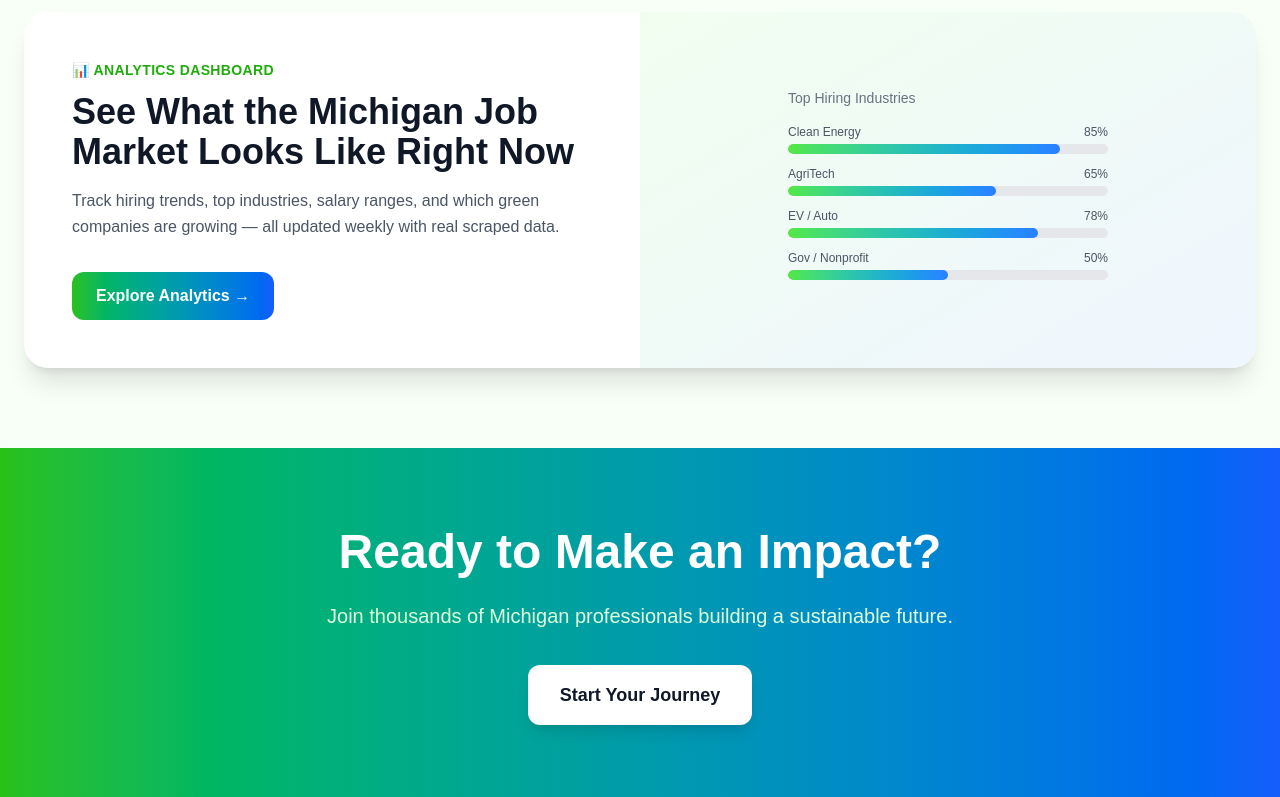
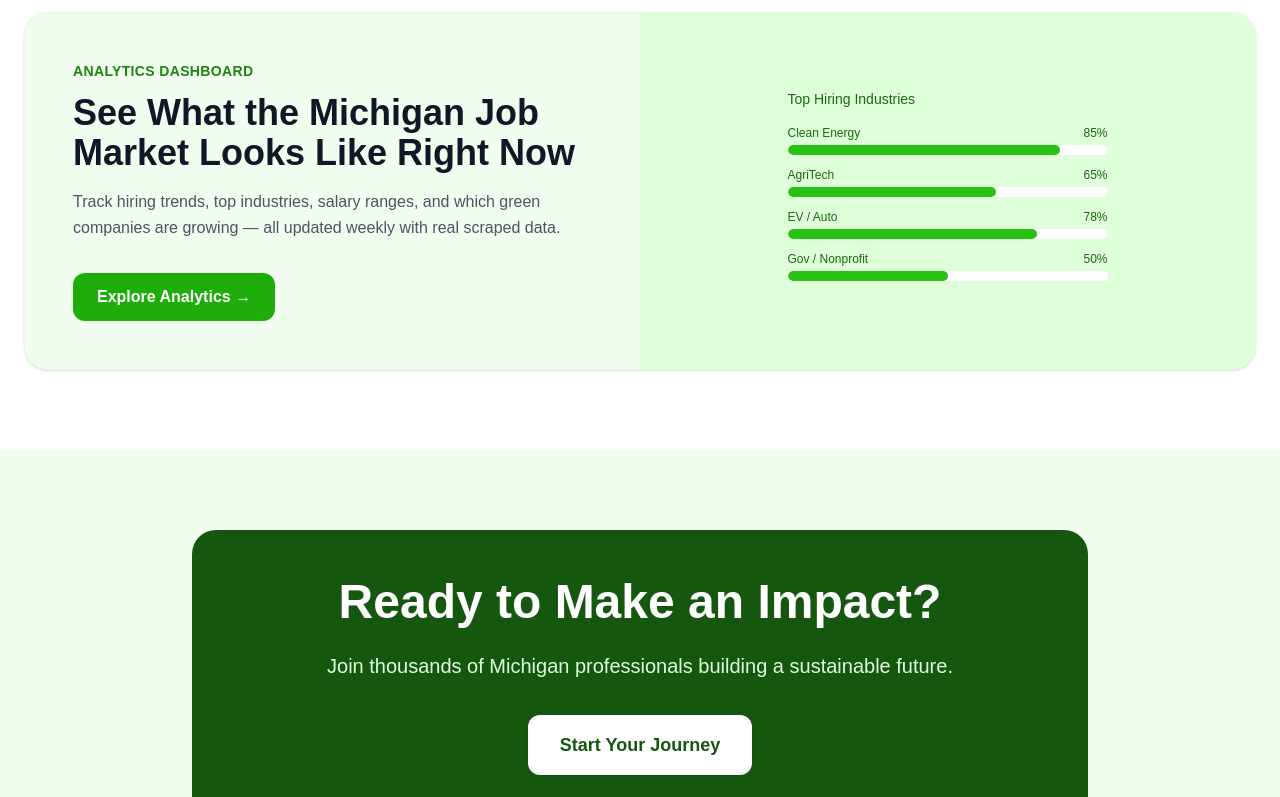
Before and after one commit to Evanwood5/greenwebsite, a Next.js app in the folder greensite/: page / in a window 1280 px wide. Shown: the part 2220-3017 px from the top of the page. Built offline with nearby package versions, Linux system fonts and the light colour scheme; no server answers.

Commit message:
remove gradients and emojis from cta section

```diff
--- a/greensite/components/home/CTASection.tsx
+++ b/greensite/components/home/CTASection.tsx
@@ -10,14 +10,14 @@ export default function CTASection({ user }: CTASectionProps) {
   return (
     <>
       {/* Analytics Preview CTA */}
-      <section className="px-6 py-20 bg-white/50 backdrop-blur-sm">
+      <section className="px-6 py-20 bg-white">
         <div className="max-w-7xl mx-auto">
-          <div className="rounded-3xl bg-white shadow-xl overflow-hidden">
+          <div className="rounded-3xl bg-green-50 border border-green-100 shadow-sm overflow-hidden">
             <div className="grid md:grid-cols-2 gap-0">
               {/* Left: text */}
               <div className="p-12 flex flex-col justify-center">
-                <span className="text-sm font-semibold text-green-600 uppercase tracking-wide mb-3">
-                  📊 Analytics Dashboard
+                <span className="text-sm font-semibold text-green-700 uppercase tracking-wide mb-3">
+                  Analytics Dashboard
                 </span>
                 <h2 className="text-3xl md:text-4xl font-bold text-gray-900 mb-4">
                   See What the Michigan Job Market Looks Like Right Now
@@ -27,17 +27,17 @@ export default function CTASection({ user }: CTASectionProps) {
                 </p>
                 <Link
                   href="/analytics"
-                  className="self-start px-6 py-3 bg-gradient-to-r from-green-500 to-blue-600 text-white rounded-xl font-semibold hover:shadow-lg hover:-translate-y-0.5 transition-all duration-200"
+                  className="self-start px-6 py-3 bg-green-600 text-white rounded-xl font-semibold hover:bg-green-700 hover:-translate-y-0.5 transition-all duration-200"
                 >
                   Explore Analytics →
                 </Link>
               </div>
 
               {/* Right: dummy chart placeholder */}
-              <div className="bg-gradient-to-br from-green-50 to-blue-50 p-12 flex items-center justify-center">
+              <div className="bg-green-100 p-12 flex items-center justify-center">
                 <div className="w-full max-w-xs">
                   {/* Fake bar chart */}
-                  <div className="text-sm text-gray-500 mb-4 font-medium">Top Hiring Industries</div>
+                  <div className="text-sm text-green-800 mb-4 font-medium">Top Hiring Industries</div>
                   {[
                     { label: "Clean Energy", pct: 85 },
                     { label: "AgriTech", pct: 65 },
@@ -45,13 +45,13 @@ export default function CTASection({ user }: CTASectionProps) {
                     { label: "Gov / Nonprofit", pct: 50 },
                   ].map((bar) => (
                     <div key={bar.label} className="mb-3">
-                      <div className="flex justify-between text-xs text-gray-600 mb-1">
+                      <div className="flex justify-between text-xs text-green-800 mb-1">
                         <span>{bar.label}</span>
                         <span>{bar.pct}%</span>
                       </div>
-                      <div className="h-2.5 bg-gray-200 rounded-full overflow-hidden">
+                      <div className="h-2.5 bg-white rounded-full overflow-hidden">
                         <div
-                          className="h-full bg-gradient-to-r from-green-400 to-blue-500 rounded-full"
+                          className="h-full bg-green-500 rounded-full"
                           style={{ width: `${bar.pct}%` }}
                         />
                       </div>
@@ -65,8 +65,8 @@ export default function CTASection({ user }: CTASectionProps) {
       </section>
 
       {/* Final CTA Banner */}
-      <section className="px-6 py-20 bg-gradient-to-r from-green-500 to-blue-600">
-        <div className="max-w-4xl mx-auto text-center">
+      <section className="px-6 py-20">
+        <div className="max-w-4xl mx-auto text-center p-12 bg-green-900 rounded-3xl">
           <h2 className="text-4xl md:text-5xl font-bold text-white mb-6">
             Ready to Make an Impact?
           </h2>
@@ -78,7 +78,7 @@ export default function CTASection({ user }: CTASectionProps) {
           {!user && (
             <Link
               href="/auth"
-              className="inline-block px-8 py-4 bg-white text-gray-900 rounded-xl hover:bg-gray-100 transition-all duration-200 shadow-lg hover:shadow-xl hover:-translate-y-1 font-semibold text-lg"
+              className="inline-block px-8 py-4 bg-white text-green-900 rounded-xl hover:bg-green-50 transition-all duration-200 shadow-sm hover:-translate-y-0.5 font-bold text-lg"
             >
               Start Your Journey
             </Link>
```
